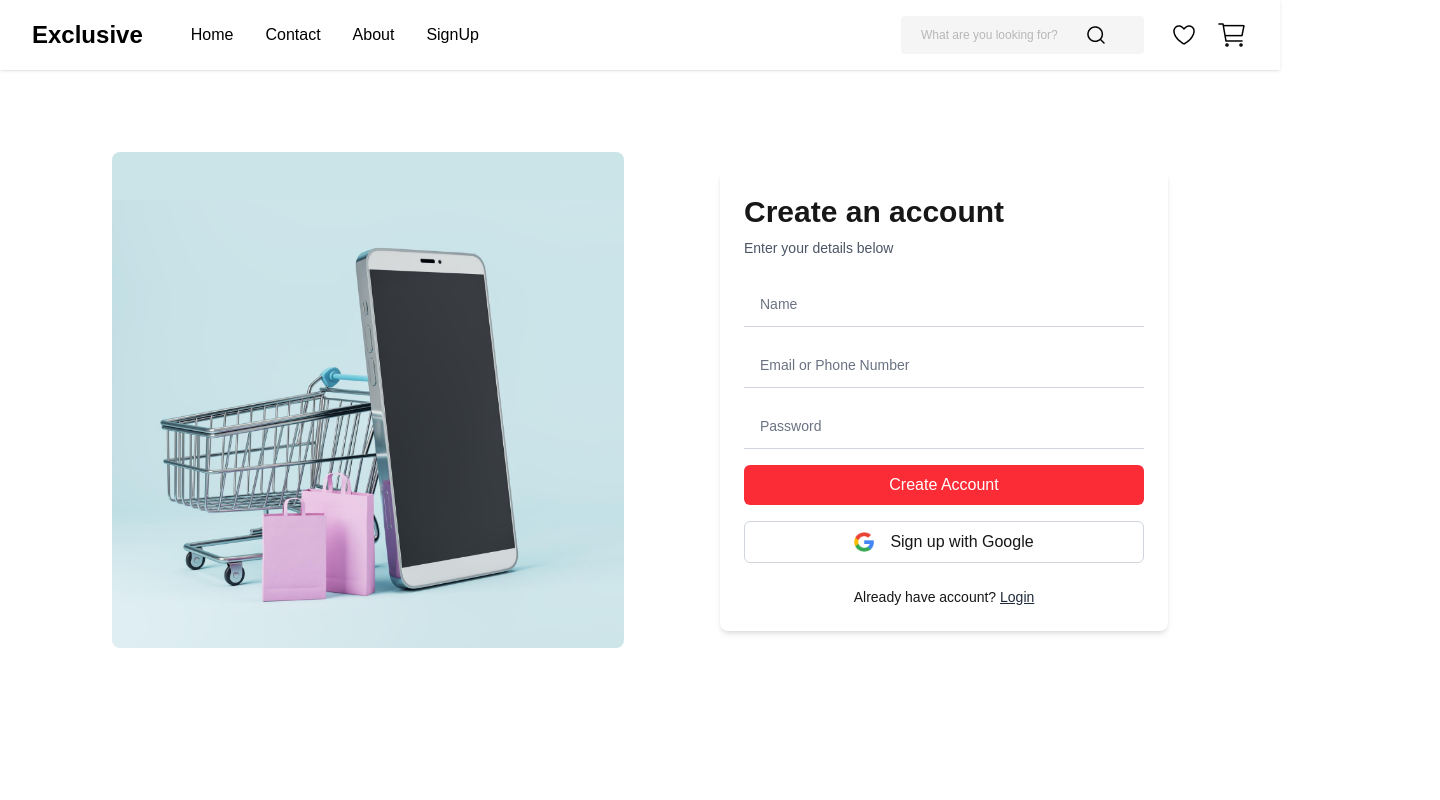
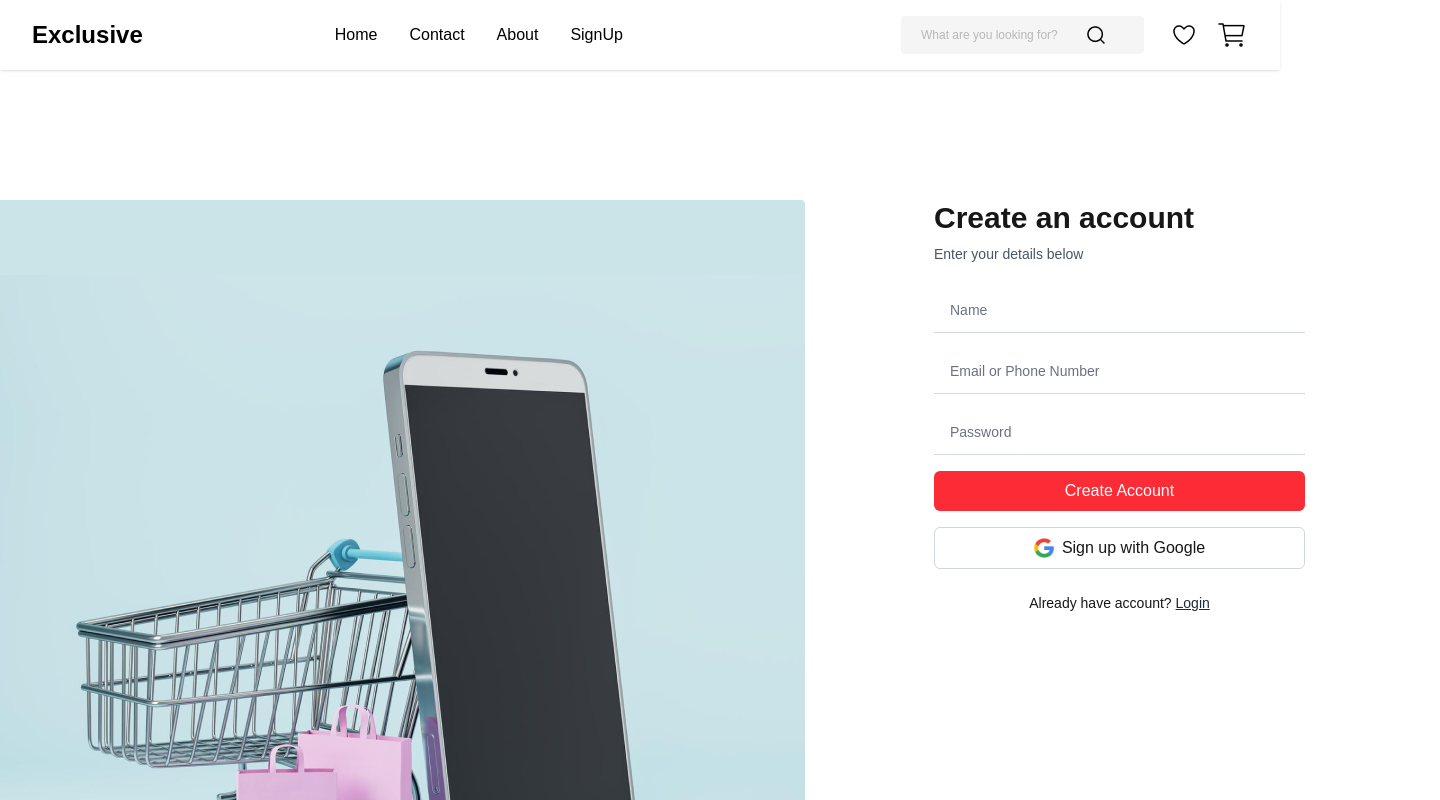
Before and after one commit to Jozeftomy/E-Commerce, a Next.js app: page /signup in a window 1280 px wide. Shown: the top 800 px of the page, 1440 px wide, since content can reach past the window. Built offline with nearby package versions, Linux system fonts and the light colour scheme.

Commit message:
Image issues updated

```diff
--- a/src/app/components/NavBar.jsx
+++ b/src/app/components/NavBar.jsx
@@ -8,17 +8,18 @@ const Navbar = () => (
   <nav className="w-full bg-white shadow-sm px-4 md:px-8 py-4 fixed top-0 left-0 z-50">
     <div className="max-w-screen-xl mx-auto flex flex-col md:flex-row justify-between items-center gap-4 md:gap-8">
 
+      <div className="flex flex-col md:flex-row items-center gap-4 md:gap-48 w-full md:w-auto">
+        <div className="text-2xl font-bold text-black font-inter ">
+          Exclusive
+        </div>
+        <div className="flex flex-wrap justify-center gap-4 md:gap-8">
+          <span className="text-base text-black font-poppins">Home</span>
+          <span className="text-base text-black font-poppins">Contact</span>
+          <span className="text-base text-black font-poppins">About</span>
 
-      <div className="flex flex-col md:flex-row items-center gap-4 md:gap-12 w-full md:w-auto">
-
-        <Link href="/" className="text-2xl font-bold text-black font-inter">
-          Exclusive
-        </Link>
-        <div className="flex flex-wrap justify-center gap-4 md:gap-8">
-          <Link href="/" className="text-base text-black hover:text-gray-600 font-poppins">Home</Link>
-          <Link href="/contact" className="text-base text-black hover:text-gray-600 font-poppins">Contact</Link>
-          <Link href="/about" className="text-base text-black hover:text-gray-600 font-poppins">About</Link>
-          <Link href="/signup" className="text-base text-black hover:text-gray-600 font-poppins">SignUp</Link>
+          <Link href="/signup" className="text-base text-black hover:text-gray-600 font-poppins">
+            SignUp
+          </Link>
         </div>
       </div>
 
@@ -26,12 +27,8 @@ const Navbar = () => (
         <SearchBar />
 
         <div className="flex items-center gap-4">
-          <Link href="/wishlist">
-            <img src="/images/Wishlist.png" alt="Wishlist" className="w-6 md:w-8 h-6 md:h-8 object-contain" />
-          </Link>
-          <Link href="/cart">
-            <img src="/images/Cart1.png" alt="Cart" className="w-6 md:w-8 h-6 md:h-8 object-contain" />
-          </Link>
+          <img src="/images/wishlist.png" alt="Wishlist" className="w-6 md:w-8 h-6 md:h-8 object-contain" />
+          <img src="/images/cart.png" alt="Cart" className="w-6 md:w-8 h-6 md:h-8 object-contain" />
         </div>
       </div>
     </div>
--- a/src/app/components/SearchBar.jsx
+++ b/src/app/components/SearchBar.jsx
@@ -14,7 +14,7 @@ const SearchBar = () => {
         className="w-[153px] h-[18px] opacity-50 text-black font-poppins font-normal text-[12px] leading-[18px] tracking-[0%] bg-transparent focus:outline-none"
       />
       <img
-        src="images/searchIcon.png"
+        src="images/search.png"
         alt="Search Icon"
         className="w-[24px] h-[24px] object-cover cursor-pointer"
       />
--- a/src/app/login/page.jsx
+++ b/src/app/login/page.jsx
@@ -1,5 +1,3 @@
-'use client';
-
 import React from "react";
 import Navbar from "../components/NavBar";
 import InputField from "../components/InputField";
@@ -10,33 +8,25 @@ import Link from "next/link";
 const LoginPage = () => {
   return (
     <>
-      {/* Navbar */}
+      <div>
         <Navbar />
-
-      {/* Main content */}
-      <div className="flex flex-col-reverse lg:flex-row items-center justify-center min-h-screen px-4 py-12 gap-12 lg:gap-24">
-
-        {/* Left side image */}
-        <div className="w-full max-w-md lg:max-w-lg hidden lg:block">
+      </div>
+      <div className="w-[1305px] h-[781px] top-[200px] relative flex gap-[129px]">
+        <div className="w-[805px] h-[781px] rounded-tr-[4px] rounded-br-[4px]">
           <img
-            src="/images/SideImage.png"
+            src="images/sideimage.png"
             alt="Shopping illustration"
-            className="w-full h-auto object-cover rounded-lg"
+            className="w-full h-full object-cover"
           />
         </div>
-
-        {/* Login form */}
-        <div className="w-full max-w-md bg-white p-6 rounded-lg shadow-md">
-          <h2 className="text-2xl md:text-3xl font-semibold mb-2 text-center lg:text-left">
-            Login to Exclusive
-          </h2>
-          <p className="text-sm text-gray-600 mb-6 text-center lg:text-left">
-            Enter your details below
-          </p>
-
+        <div className="w-[371px] h-[530px] gap-[48px] flex flex-col justify-center">
+          <h2 className="text-3xl font-semibold mb-2">Login to Exclusive</h2>
+          <p className="text-sm text-gray-600 mb-6">Enter your details below</p>
           <form className="space-y-4">
             <InputField type="text" placeholder="Email or Phone Number" />
             <InputField type="password" placeholder="Password" />
+
+            <div className="flex w-full items-center">
 
             <div className="flex w-full items-center justify-between">
 
@@ -49,11 +39,14 @@ const LoginPage = () => {
          </Link>
        </div>
 </div>
+
+
+</div>
           </form>
         </div>
       </div>
-      <div className="mt-12">
-        <Footer />
+      <div className="w-[1440px] h-[440px] top-[350px] relative">
+  <Footer/>
 </div>
     </>
   );
--- a/src/app/signup/page.jsx
+++ b/src/app/signup/page.jsx
@@ -1,5 +1,3 @@
-'use client';
-
 import React from "react";
 import Navbar from "../components/NavBar";
 import InputField from "../components/InputField";
@@ -11,30 +9,20 @@ import Link from "next/link";
 const SignUpPage = () => {
   return (
     <>
-      {/* Navbar */}
-      <Navbar />
-
-      {/* Main Content */}
-      <div className="flex flex-col-reverse lg:flex-row items-center justify-center min-h-screen px-4 py-12 gap-12 lg:gap-24">
-
-        {/* Left Side Image */}
-        <div className="w-full max-w-md lg:max-w-lg hidden lg:block">
+<div>
+  <Navbar/>
+</div>
+<div className="w-[1305px] h-[781px] top-[200px] relative flex gap-[129px]">
+<div className="w-[805px] h-[781px] rounded-tr-[4px] rounded-br-[4px]">
 <img
-            src="/images/SideImage.png"
+              src="images/SideImage.png"
               alt="Shopping illustration"
-            className="w-full h-auto object-cover rounded-lg"
+              className="w-full h-full object-cover"
             />
 </div>
-
-        {/* Signup Form */}
-        <div className="w-full max-w-md bg-white p-6 rounded-lg shadow-md">
-          <h2 className="text-2xl md:text-3xl font-semibold mb-2 text-center lg:text-left">
-            Create an account
-          </h2>
-          <p className="text-sm text-gray-600 mb-6 text-center lg:text-left">
-            Enter your details below
-          </p>
-
+<div className="w-[371px] h-[530px] gap-[48px]">
+<h2 className="text-3xl font-semibold mb-2">Create an account</h2>
+            <p className="text-sm text-gray-600 mb-6">Enter your details below</p>
             <form className="space-y-4">
               <InputField type="text" placeholder="Name" />
               <InputField type="text" placeholder="Email or Phone Number" />
@@ -42,14 +30,13 @@ const SignUpPage = () => {
               <PrimaryButton>Create Account</PrimaryButton>
               <OutlineButton>
                 <img
-                src="/images/Icon-Google.png"
+                  src="images/Icon-Google.png"
                   alt="Google"
-                className="w-5 h-5 mr-2"
+                  className="w-5 h-5"
                 />
                 Sign up with Google
               </OutlineButton>
             </form>
-
             <p className="text-sm text-center mt-6">
               Already have account?{" "}
               <Link href="/login" className="text-gray-800 underline">
@@ -58,11 +45,10 @@ const SignUpPage = () => {
             </p>
 </div>
 </div>
+<div className="w-[1440px] h-[440px] top-[350px] relative">
+  <Footer/>
+</div>
 
-      {/* Footer */}
-      <div className="mt-12">
-        <Footer />
-      </div>
 </>
   );
 };
```
Also changed, not shown: public/Images/cart.png (renamed from public/Images/Cart1.png), public/Images/search.png (renamed from public/Images/searchIcon.png). Lines whose indentation alone changed are shown as unchanged.
